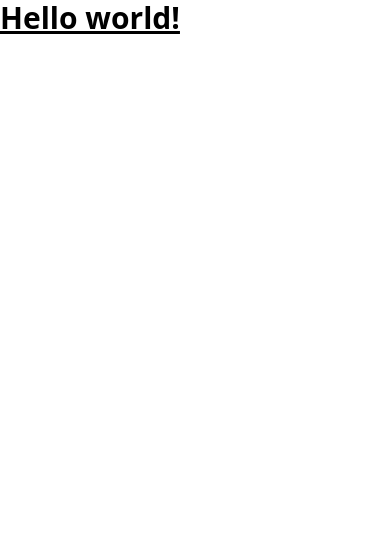
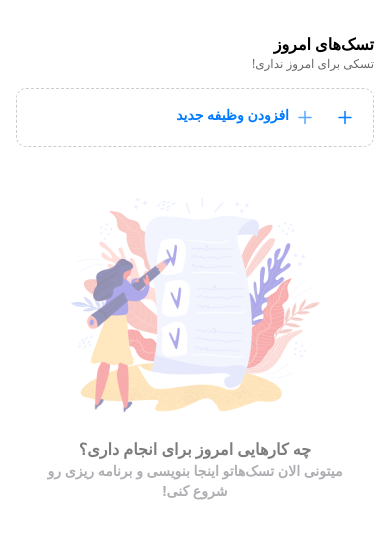
Before and after one commit to Quera-Bootcamp-front-1403/todo-app, a website: page index.html in a window 390 px wide. Drawn offline with Linux system fonts and the light colour scheme.

Commit message:
the responsive cover of new task for today finished for both dark and light mode

```diff
--- a/index.html
+++ b/index.html
@@ -1,15 +1,39 @@
 <!DOCTYPE html>
-<html lang="en">
+<html lang="en" dir="rtl">
+
 <head>
     <meta charset="UTF-8">
     <meta name="viewport" content="width=device-width, initial-scale=1.0">
     <title>Document</title>
     <link href="./assets/styles/output.css" rel="stylesheet">
 </head>
-<body>
-    <h1 class="text-3xl font-bold underline">
-        Hello world!
-      </h1>
 
+<body class="dark:bg-dark-background-Dark">
+    <main>
+        <div class="flex flex-col px-4 mb-custom-38 mt-8 md:mt-20 md:px-52 md:mb-custom-52">
+            <div class="mb-4 md:mb-5">
+                <p class="font-extrabold text-base md:text-xl dark:text-white">تسک‌های امروز</p>
+                <p id="tasks-count" class="font-normal text-xs text-#696969c md:text-sm dark:text-dark-#848890c">تسکی برای امروز نداری!</p>
+            </div>
+            <div class="flex gap-2 border border-dashed border-#CCCCCCc rounded-custom-10 dark:border-dark-#203E62c dark:bg-dark-#091120c">
+                <button id="add-task-btn" class="flex py-4">
+                    <img src="./assets/images/add.svg" class="pr-4 dark:hidden" alt="add-new-task">
+                    <img src="./assets/images/add-dark.svg" class="pr-4" alt="add-new-task">
+                    <span class="pr-1 text-#007BFFc font-semibold text-sm md:font-bold md:text-base dark:text-dark-#57A8FFc">افزودن وظیفه
+                        جدید</span>
+                </button>
+            </div>
+        </div>
+        <div class="flex flex-col items-center gap-5 px-10 md:px-80">
+            <img src="./assets/images/Artboard 1.png" alt="art-board">
+            <div>
+                <p class="font-extrabold text-base text-center text-#7D7D7Fc dark:text-dark-#7D7D7Fc md:dark:text-dark-#848890c">چه کارهایی امروز برای انجام داری؟</p>
+                <p class="font-semibold text-sm text-center text-#AFAEB2c dark:text-dark-#AFAEB2c md:dark:text-dark-#52555Bc">میتونی الان تسک‌هاتو اینجا بنویسی و برنامه
+                    ریزی رو شروع
+                    کنی!</p>
+            </div>
+        </div>
+    </main>
 </body>
+
 </html>
```
Also changed, not shown: assets/styles/output.css.
